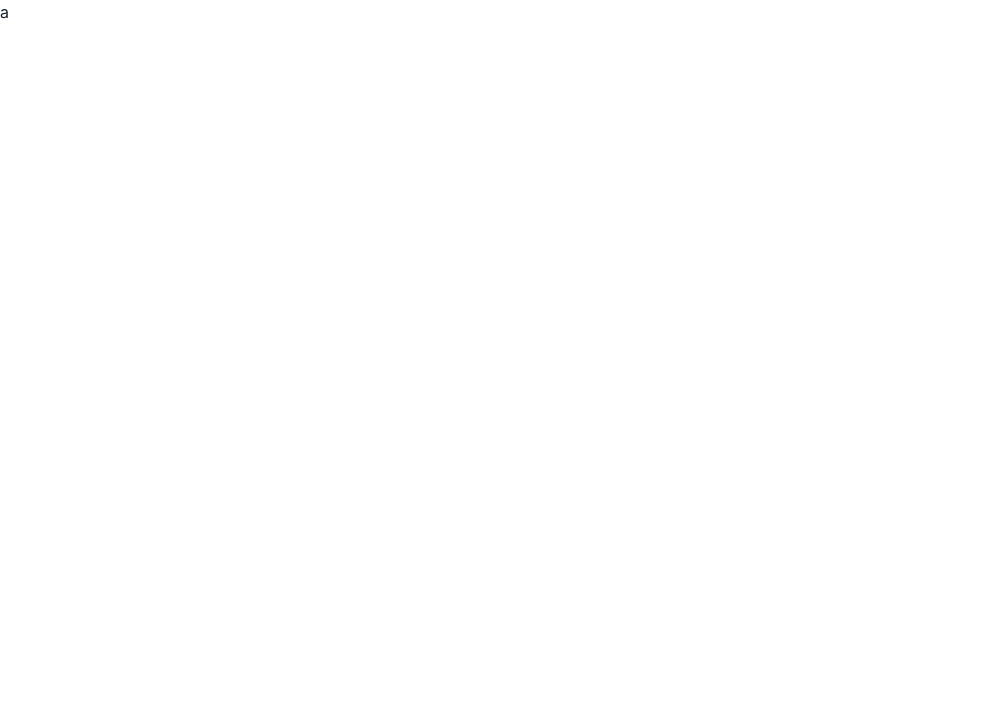
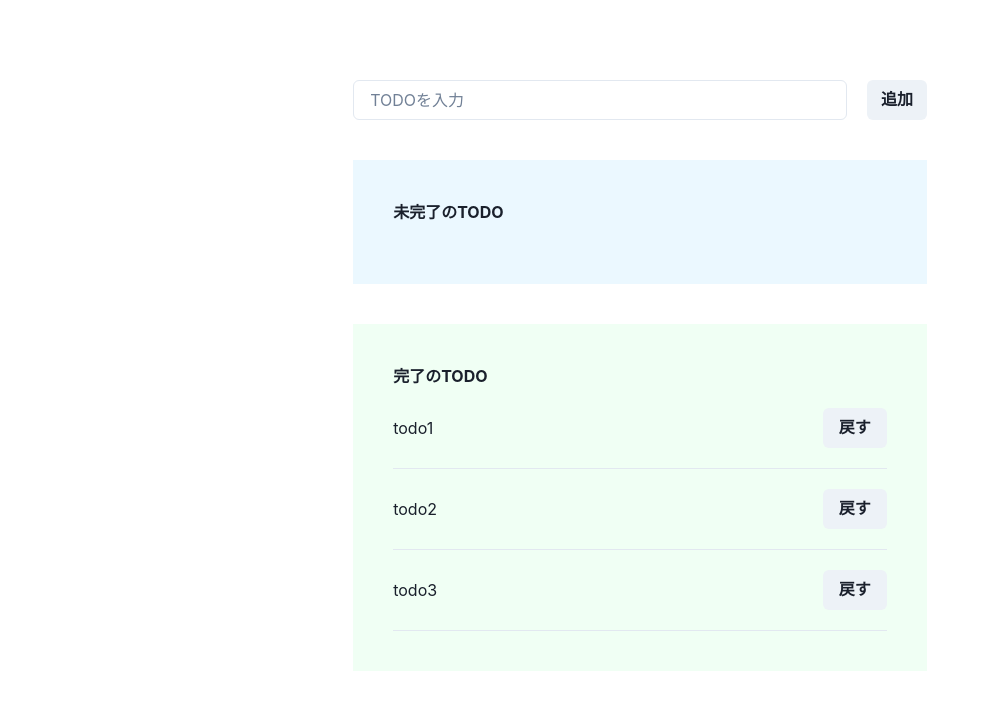
Before and after one commit to mk-0A0/todo-app, a React (Create React App) app: page / in a window 1280 px wide. Shown: the top 710 px of the page, without its empty margins (0-990 px from the left). Built offline with nearby package versions, Linux system fonts and the light colour scheme.

Commit message:
✨add features of add todo and remove todo

```diff
--- a/src/App.tsx
+++ b/src/App.tsx
@@ -1,8 +1,69 @@
 import * as React from "react"
-import {ChakraProvider, theme} from "@chakra-ui/react"
+import {useState} from "react"
+import {Box, Button, ChakraProvider, Container, Flex, FormControl, Grid, Input, Text, theme} from "@chakra-ui/react"
 
-export const App = () => (
-  <ChakraProvider theme={theme}>
-    <>a</>
-  </ChakraProvider>
-)
+export const App = () => {
+  const incompleteTodos = ['todo1', 'todo2', 'todo3']
+  const [completeTodos, setCompleteTodos] = useState<string[]>([])
+
+  const [todo, setTodo] = useState('')
+
+  const onClickAdd = () => {
+    const newTodos = [...completeTodos]
+    const newCompleteTodos = [...newTodos, todo]
+    setCompleteTodos(newCompleteTodos)
+    setTodo('')
+  }
+
+  const onChange = (e: React.ChangeEvent<HTMLInputElement>) => {
+    setTodo(e.target.value)
+  }
+
+  const onClickRemove = (index: number) => {
+    const newTodos = [...completeTodos]
+    const newCompleteTodos = newTodos.filter((_, i) => i !== index)
+    setCompleteTodos(newCompleteTodos)
+  }
+
+  return (
+    <ChakraProvider theme={theme}>
+      <Container py={20}>
+        <Grid gap={10}>
+          <Flex gap={5}>
+            <FormControl>
+              <Input type='text' placeholder={'TODOを入力'} value={todo} onChange={onChange}/>
+            </FormControl>
+            <Button onClick={onClickAdd}>追加</Button>
+          </Flex>
+          <Box bgColor={"blue.50"} p={10}>
+            <Text fontWeight={"bold"}>未完了のTODO</Text>
+            <Grid gap={5} mt={5}>
+              {completeTodos.map((todo, index) => (
+                <Flex key={index} borderBottomColor={'gray.200'} borderBottomWidth={1} pb={5}
+                      justifyContent={"space-between"} alignItems={"center"}>
+                  <Text>{todo}</Text>
+                  <Flex gap={5}>
+                    <Button>完了</Button>
+                    <Button onClick={() => onClickRemove(index)}>削除</Button>
+                  </Flex>
+                </Flex>
+              ))}
+            </Grid>
+          </Box>
+          <Box bgColor={"green.50"} p={10}>
+            <Text fontWeight={"bold"}>完了のTODO</Text>
+            <Grid gap={5} mt={5}>
+              {incompleteTodos.map((todo) => (
+                <Flex key={todo} borderBottomColor={'gray.200'} borderBottomWidth={1} pb={5}
+                      justifyContent={"space-between"} alignItems={"center"}>
+                  <Text>{todo}</Text>
+                  <Button>戻す</Button>
+                </Flex>
+              ))}
+            </Grid>
+          </Box>
+        </Grid>
+      </Container>
+    </ChakraProvider>
+  )
+}
```
